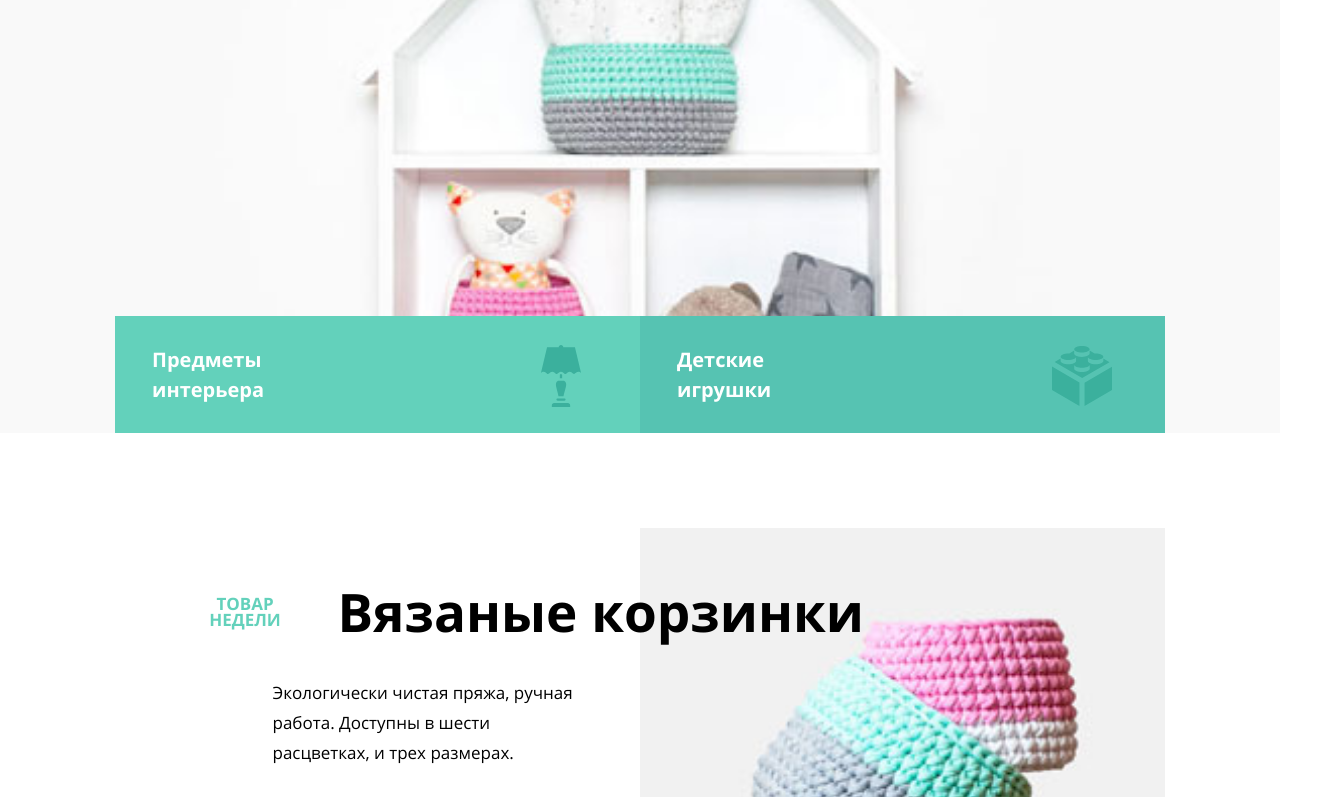
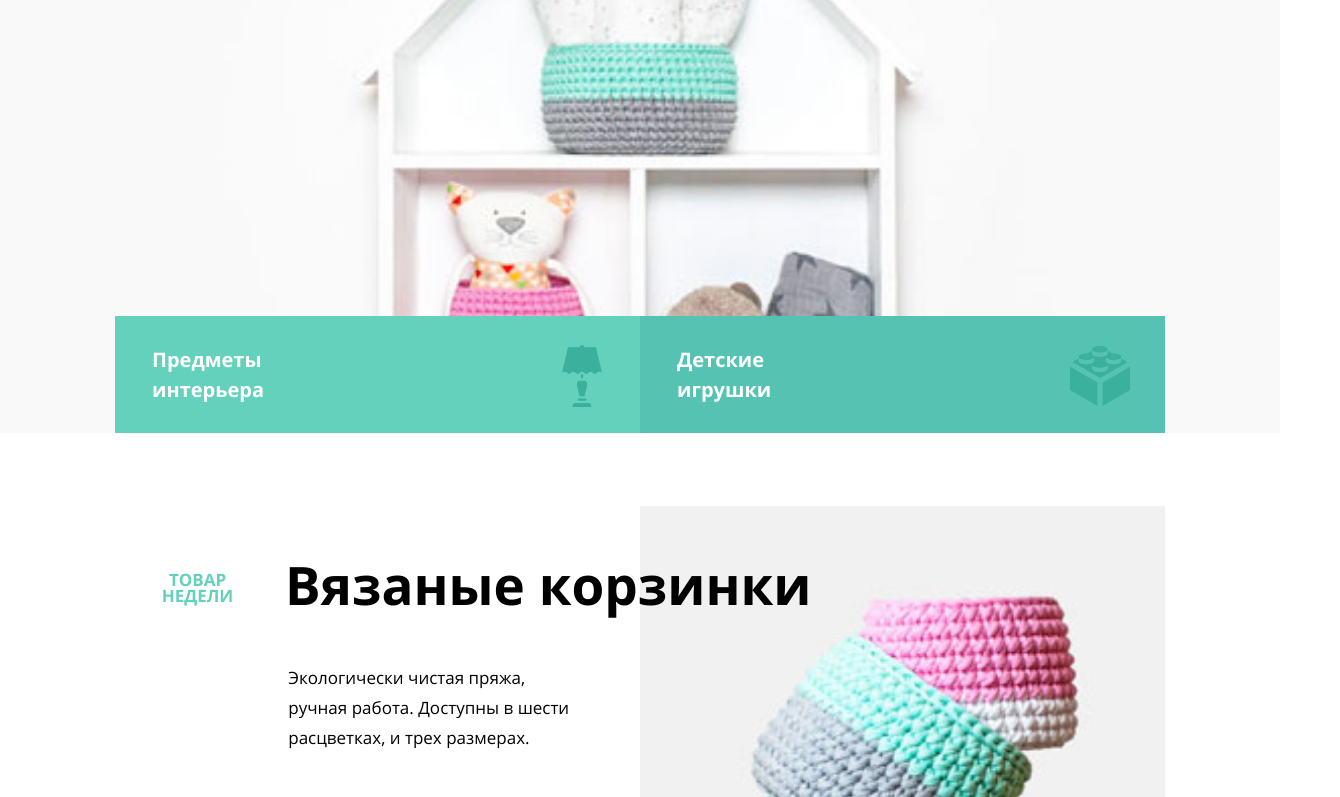
Before and after one commit to korney197823/Mishka, a website: page index.html in a window 1280 px wide. Shown: the part 405-1202 px from the top of the page, 1340 px wide, since content can reach past the window. Drawn offline with nearby package versions, Linux system fonts and the light colour scheme; files that its build step writes are made by us from their sources.

Commit message:
made desktop version index.html

```diff
--- a/sass/blocks/btn.scss
+++ b/sass/blocks/btn.scss
@@ -49,6 +49,11 @@
       right: 0;
       top: 0;
     }
+    @include desktop {
+      width: 16.7%;
+      top: 9px;
+      right: 2px;
+    }
   }
   &--order {
     @include tablet {
--- a/sass/blocks/contacts.scss
+++ b/sass/blocks/contacts.scss
@@ -7,7 +7,8 @@
   @include desktop {
     position: relative;
     width: 1050px;
-    padding-left: 175px;
+    padding-top: 80px;
+    padding-left: 172px;
     padding-bottom: 0;
     margin: 0 auto;
     margin-bottom: 105px;
@@ -15,8 +16,9 @@
 }
 .contacts__wrap {
   @include desktop {
-    width: 50%;
+    width: 40%;
     float: left;
+    padding-top: 70px;
     padding-right: 50px;
   }
 }
@@ -48,6 +50,9 @@
       background-repeat: no-repeat;
       background-image: url(../img/icon-flag.svg);
     }
+    @include desktop {
+      left: -36%;
+    }
   }
 }
 .contacts__wrapper {
@@ -77,6 +82,10 @@
     margin-top: 0;
     margin-left: 55px;
   }
+  @include desktop {
+    margin-top: 30px;
+    margin-left: 0;
+  }
 }
 .contacts__name {
   width: 33.375%;
@@ -90,6 +99,7 @@
 .contacts__btn-wrap {
   @include desktop {
     position: absolute;
+    width: 233px;
     bottom: 0;
   }
 }
--- a/sass/blocks/features.scss
+++ b/sass/blocks/features.scss
@@ -4,11 +4,19 @@
     padding-top: 48px;
     padding-bottom: 82px;
   }
+  @include desktop {
+    padding-top: 58px;
+    padding-bottom: 95px;
+  }
 }
 .features__wrap {
   @include tablet {
     display: flex;
     flex-wrap: wrap;
+  }
+  @include desktop {
+    padding-left: 172px;
+    padding-right: 172px;
   }
 }
 .features__title {
--- a/sass/blocks/map.scss
+++ b/sass/blocks/map.scss
@@ -4,7 +4,7 @@
   @include desktop {
     margin-top: 0;
     margin-bottom: 0;
-    width: 50%;
+    width: 60%;
     float: right;
   }
 }
--- a/sass/blocks/product-week.scss
+++ b/sass/blocks/product-week.scss
@@ -4,6 +4,10 @@
   @include tablet {
     padding-top: 46px;
     padding-bottom: 70px;
+  }
+  @include desktop {
+    padding-top: 24px;
+    padding-bottom: 97px;
   }
 }
 .product-week__wrap {
@@ -18,7 +22,6 @@
   font-family: $fontbold;
   font-size: rem(25px);
   line-height: rem(30px);
-
   @include tablet {
     font-size: rem(43px);
     line-height: rem(50px);
@@ -27,9 +30,10 @@
   }
   @include desktop {
     position: absolute;
-    top: 55px;
-    left: 5%;
-    padding: 0 rem(35px);
+    top: 50px;
+    left: 0;
+    padding-right: 35px;
+    padding-left: 40px;
     flex-direction: row-reverse;
     width: 75%;
     justify-content: flex-end;
@@ -55,7 +59,8 @@
     text-align: center;
   }
   @include desktop {
-    margin-right: rem(50px);
+    margin-top: 16px;
+    margin-right: rem(45px);
   }
 }
 .product-week__description-wrap {
@@ -66,7 +71,8 @@
     padding-right: 56.287425149%;
   }
   @include desktop {
-    padding-left: 15%;
+    padding-right: 55.52380952380952%;
+    padding-left: 16.5%;
   }
 }
 .product-week__description {
@@ -77,7 +83,7 @@
     line-height: rem(30px);
   }
   @include desktop {
-    padding-top: 150px;
+    padding-top: 157px;
   }
 }
 .product-week__property {
@@ -87,6 +93,9 @@
   line-height: rem(20px);
   @include tablet {
     margin-top: 32px;
+  }
+  @include desktop {
+    margin-top: 47px;
   }
   td {
     padding-top: 9px;
@@ -134,4 +143,7 @@
     margin-bottom: 35px;
     font-size: rem(20px);
   }
+  @include desktop {
+    margin-top: 110px;
+  }
 }
--- a/sass/blocks/promo.scss
+++ b/sass/blocks/promo.scss
@@ -58,6 +58,12 @@
       display: none;
     }
   }
+  @include desktop {
+    width: 75%;
+    margin-bottom: 250px;
+    font-size: rem(53px);
+    line-height: rem(57px);
+  }
 }
 .promo__link-wrap {
   display: flex;
@@ -105,6 +111,9 @@
         top: 29px;
         right: 11%;
       }
+      @include desktop {
+        right: 7%;
+      }
     }
   }
   &--toys {
@@ -119,6 +128,9 @@
         top: 30px;
         right: 10%;
       }
+      @include desktop {
+        right: 6.5%;
+      }
     }
   }
 }
--- a/sass/blocks/slider.scss
+++ b/sass/blocks/slider.scss
@@ -8,7 +8,8 @@
     background-repeat: no-repeat;
   }
   @include desktop {
-    position: relative;
+    padding: 0;
+    background-image: none;
   }
 }
 .slider__wrap {
@@ -16,7 +17,11 @@
     position: relative;
   }
   @include desktop {
-    position: static;
+    padding-top: 69px;
+    padding-bottom: 95px;
+    padding-left: 172px;
+    background-image: url("../img/review@1x.jpg");
+    background-repeat: no-repeat;
   }
 }
 .slider__title {
@@ -42,6 +47,9 @@
   @include tablet {
     margin-bottom: 57px;
     font-size: rem(17px);
+  }
+  @include desktop {
+    margin-bottom: 40px;
   }
 }
 .review__name {
@@ -74,4 +82,9 @@
     bottom: 4px;
     right: 0;
   }
+  @include desktop {
+    width: 16.5%;
+    bottom: 5px;
+    right: 3px;
+  }
 }
```
